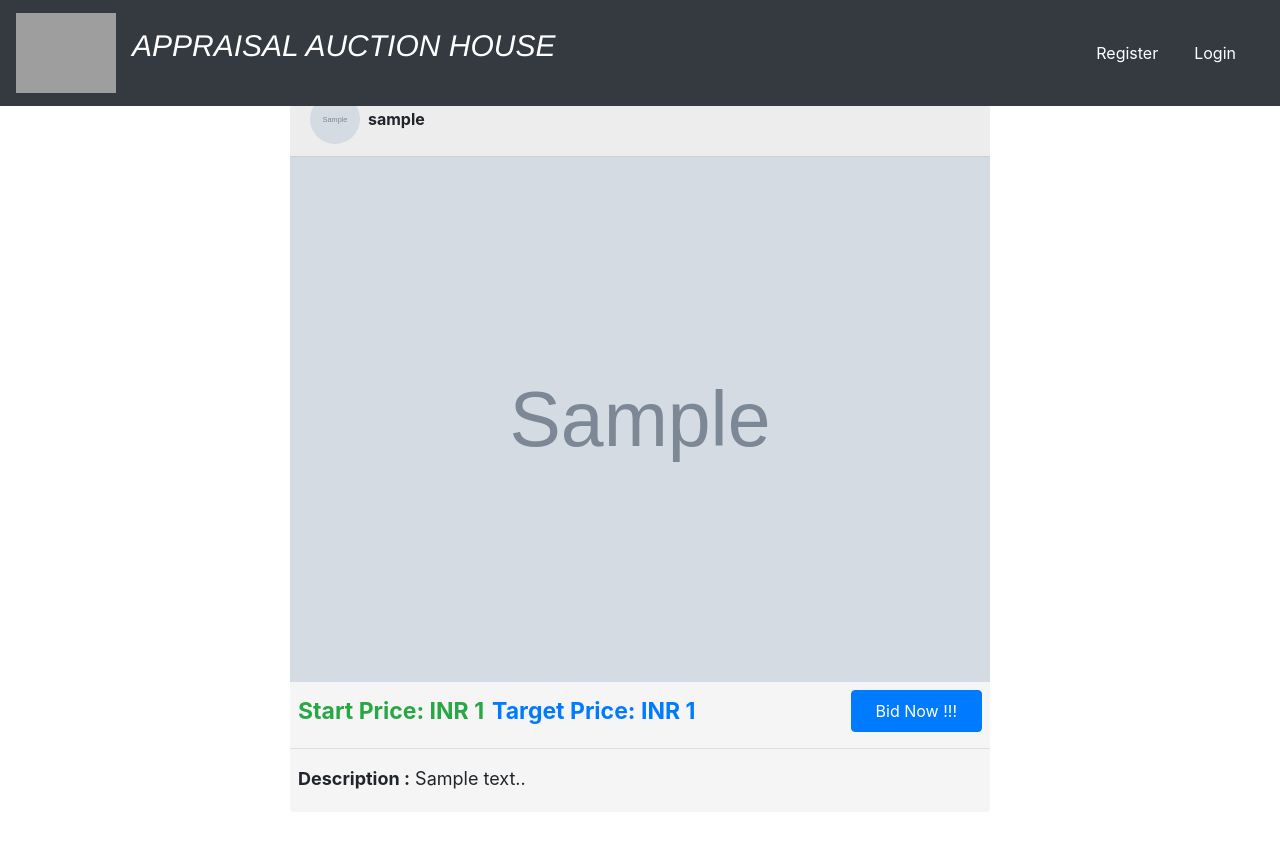
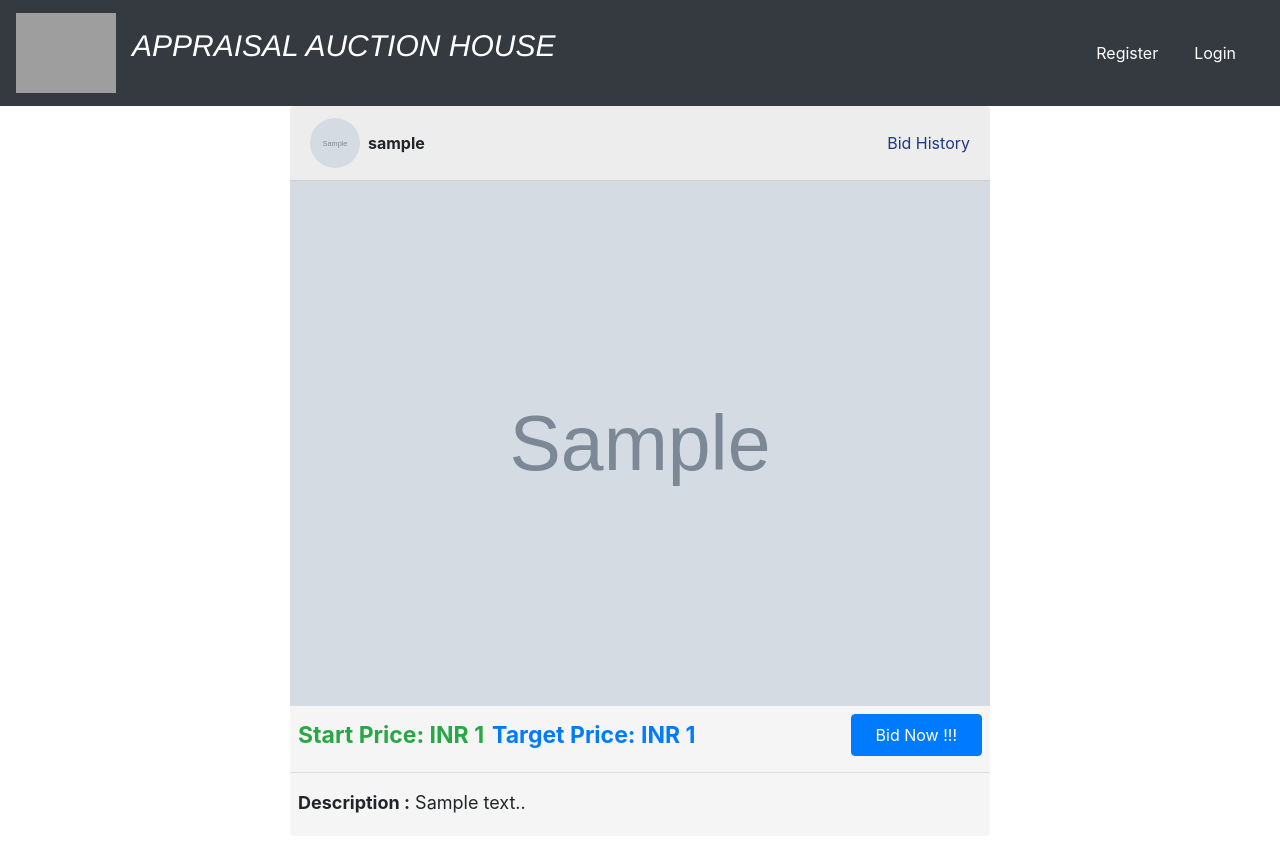
Before and after one commit to Varunkalra18/project, a Flask app: template templates/index.html in a window 1280 px wide. Before the commit the page ends 789 px from the top, so only its background shows below. Run offline with Flask 2, Linux system fonts and the light colour scheme; the template is opened without the code that fills it: most values are stand-ins (such as "Sample title", 1, 10 or a date in 2020); grey boxes marked "Sample" are stand-in pictures; some libraries are stand-ins or nearby versions; grey boxes are pictures that could not be loaded.

Commit message:
working on bidding history

```diff
--- a/templates/index.html
+++ b/templates/index.html
@@ -1,76 +1,165 @@
-{% extends "layout.html" %}
-{% block title %} After Login {% endblock %}
-
-{% block style %}
+{% extends "layout.html" %} {% block title %} After Login {% endblock %} {%
+block style %}
 <style>
-    .asset-card{
-      background-color : whitesmoke;
-      width : 700px ;
+  .asset-card {
+    background-color: whitesmoke;
+    width: 700px;
   }
-    .user-avatar{
-      height : 50px ;
-      width : 50px ;
+  .user-avatar {
+    height: 50px;
+    width: 50px;
   }
-    .asset-price{
+  .asset-price {
     font-size: 23px;
   }
-    .asset-desc > p{
-      font-size: 18px ;
+  .asset-desc > p {
+    font-size: 18px;
   }
 
-    .note-first-bid{
-      font-size : 13px ;
+  .note-first-bid {
+    font-size: 13px;
+  }
+
+  .bid__history {
+    cursor: pointer;
+    color: #1e3883;
   }
 </style>
-{% endblock %}
-{% block main %}
+{% endblock %} {% block main %}
 <div class="alert alert-primary" role="alert">
   You're almost there .. Start bidding and get items .. !!!
 </div>
 <div class="container my-2 d-flex flex-column align-items-center">
   {% for asset in row%}
+  {% print(asset) %}
+  {% print('Asset : ',asset["startBid"]) %}
   <div class="asset-card my-3 rounded">
     <div class="card-header d-flex align-items-center">
-          <img class="user-avatar rounded-circle" src="{{asset['profileImage'] if asset['profileImage'] else '../static/image/user-default.jpg'}}" />
+      <div class="d-flex align-items-center">
+        <img
+          class="user-avatar rounded-circle"
+          src="{{asset['profileImage'] if asset['profileImage'] else '../static/image/user-default.jpg'}}"
+        />
         <p class="font-weight-bold ml-2 my-auto">{{asset["Username"]}}</p>
       </div>
-        <div>
-          <img class="w-100" src="{{asset['Image']}}" alt="image not found"/>
-        </div>
-        <div class="amt__bid__section my-2 d-flex align-items-center">
-          <div class='d-flex'>
-            <p class="font-weight-bold asset-price ml-2 my-auto text-success">Start Price: INR {{asset["tarBid"]}}</p>
-            <p class="font-weight-bold asset-price ml-2 my-auto text-primary">Target Price: INR {{asset["startBid"]}}</p>
-          </div>
-          <a href="#" class="btn btn-primary ml-auto mr-2 px-4 py-2" data-toggle="modal" data-target="#exampleModalLong">Bid Now !!!</a>
-        </div>
-        <hr/>
-        <div class="asset-desc ml-2 pb-1">
-          <p><span class="font-weight-bold">Description :</span> {{asset["Description"]}}.</p>
+      <div class="d-flex align-items-center ml-auto">
+        <span
+          class="bid__history"
+          data-toggle="modal"
+          data-target=".bd-example-modal-lg"
+          >Bid History</span
+        >
       </div>
     </div>
-    <div class="modal fade" id="exampleModalLong" tabindex="-1" role="dialog" aria-labelledby="exampleModalLongTitle" aria-hidden="true">
-      <div class="modal-dialog" role="document">
+    <div
+      class="modal fade bd-example-modal-lg"
+      tabindex="-1"
+      role="dialog"
+      aria-labelledby="myLargeModalLabel"
+      aria-hidden="true"
+    >
+      <div class="modal-dialog modal-lg">
         <div class="modal-content">
-          <form action="/bid" method="POST" onsubmit="return makeBid('{{asset.Id}}', '{{asset.maxBid}}', event)">
           <div class="modal-header">
-              <h5 class="modal-title" id="exampleModalLongTitle">Making a bid .. !!</h5>
-              <button type="button" class="close" data-dismiss="modal" aria-label="Close">
+            <h5 class="modal-title" id="exampleModalLongTitle">
+              Bidding History
+            </h5>
+            <button
+              type="button"
+              class="close"
+              data-dismiss="modal"
+              aria-label="Close"
+            >
               <span aria-hidden="true">&times;</span>
             </button>
           </div>
           <div class="modal-body">
+              <h2>Maximum Bid : {{asset["maxBid"]}}</h2>
+          </div>
+        </div>
+      </div>
+    </div>
+    <div>
+      <img class="w-100" src="{{asset['Image']}}" alt="image not found" />
+    </div>
+    <div class="amt__bid__section my-2 d-flex align-items-center">
+      <div class="d-flex">
+        <p class="font-weight-bold asset-price ml-2 my-auto text-success">
+          Start Price: INR {{asset["tarBid"]}}
+        </p>
+        <p class="font-weight-bold asset-price ml-2 my-auto text-primary">
+          Target Price: INR {{asset["startBid"]}}
+        </p>
+      </div>
+      <a
+        href="#"
+        class="btn btn-primary ml-auto mr-2 px-4 py-2"
+        data-toggle="modal"
+        data-target="#exampleModalLong"
+        >Bid Now !!!</a
+      >
+    </div>
+    <hr />
+    <div class="asset-desc ml-2 pb-1">
+      <p>
+        <span class="font-weight-bold">Description :</span>
+        {{asset["Description"]}}.
+      </p>
+    </div>
+  </div>
+  <div
+    class="modal fade"
+    id="exampleModalLong"
+    tabindex="-1"
+    role="dialog"
+    aria-labelledby="exampleModalLongTitle"
+    aria-hidden="true"
+  >
+    <div class="modal-dialog" role="document">
+      <div class="modal-content">
+        <form
+          action="/bid"
+          method="POST"
+          onsubmit="return makeBid('{{asset.Id}}', '{{asset.maxBid}}', event)"
+        >
+          <div class="modal-header">
+            <h5 class="modal-title" id="exampleModalLongTitle">
+              Making a bid .. !!
+            </h5>
+            <button
+              type="button"
+              class="close"
+              data-dismiss="modal"
+              aria-label="Close"
+            >
+              <span aria-hidden="true">&times;</span>
+            </button>
+          </div>
+          {% print(asset) %}
+          <div class="modal-body">
             <p>Product : {{asset["Name"]}}</p>
             <p>Start Price : {{asset["startBid"]}}</p>
-              <p>Last Maximum Bid : {{asset["maxBid"]}}</p>
+            <p>Last Maximum Bid : {{asset['maxBid']}}</p>
             {% if not asset["maxBid"] %}
-              <span class="text-danger note-first-bid">Note : First bid is always equal to Start bid .</span>
+            <span class="text-danger note-first-bid"
+              >Note : First bid is always equal to Start bid .</span
+            >
             {% endif %}
-              <p>Enter Your Bid Amount<input id="bid_amount" name='bid_amount' class="form-control" type="number" placeholder="Enter Amount" /></p>
-              <input type='hidden' id='assetId' name='assetId'/>
+            <p>
+              Enter Your Bid Amount<input
+                id="bid_amount"
+                name="bid_amount"
+                class="form-control"
+                type="number"
+                placeholder="Enter Amount"
+              />
+            </p>
+            <input type="hidden" id="assetId" name="assetId" />
           </div>
           <div class="modal-footer">
-              <button class="btn btn-secondary" data-dismiss="modal">Close</button>
+            <button class="btn btn-secondary" data-dismiss="modal">
+              Close
+            </button>
             <button type="submit" class="btn btn-primary">Save changes</button>
           </div>
         </form>
@@ -79,34 +168,31 @@
   </div>
   {% endfor %}
 </div>
-{% endblock %}
+{% endblock %} {%block script %}
+<script>
+  const makeBid = async (id, lastBid, event) => {
+    console.log(event);
 
-{%block script %}
-  <script>
+    console.log("Id and lastBid : ", id, " and ", lastBid);
+    document.getElementById("assetId").value = id;
+    const bidAmount = document.getElementById("bid_amount");
+    const bidAmountError = document.getElementById("bid_amount_error");
+    if (!bidAmount.value) {
+      bidAmount.classList = bidAmount.classList + " is-invalid";
+      event.preventDefault();
+      error_toast("Amount is required");
+      return false;
+    }
+    console.log(typeof lastBid);
+    if (parseInt(bidAmount.value) <= parseInt(lastBid)) {
+      error_toast("Amount cannot be equal or less than last maximum bid .. !!");
+      event.preventDefault();
+      return false;
+    }
+    console.log("Bid amount : ", bidAmount.value);
 
-    const makeBid = async(id,lastBid,event) => {
-      console.log(event) ;
-
-      console.log('Id and lastBid : ', id, " and ", lastBid);
-      document.getElementById('assetId').value = id ;
-      const bidAmount = document.getElementById('bid_amount') ;
-      const bidAmountError = document.getElementById('bid_amount_error') ;
-      if(!bidAmount.value){
-        bidAmount.classList = bidAmount.classList + " is-invalid" ;
-        event.preventDefault() ;
-        error_toast("Amount is required") ;
-        return false ;
-      }
-      console.log(typeof lastBid) ;
-      if(parseInt(bidAmount.value) <= parseInt(lastBid)){
-        error_toast("Amount cannot be equal or less than last maximum bid .. !!") ;
-        event.preventDefault() ;
-        return false ;
-      }
-      console.log('Bid amount : ', bidAmount.value) ;
-
-      return true ;
-    }
+    return true;
+  };
 </script>
 {% endblock %}
 
```
Also changed, not shown: templates/assets.html (+12 -6 lines), test.db. Lines whose indentation alone changed are shown as unchanged.
